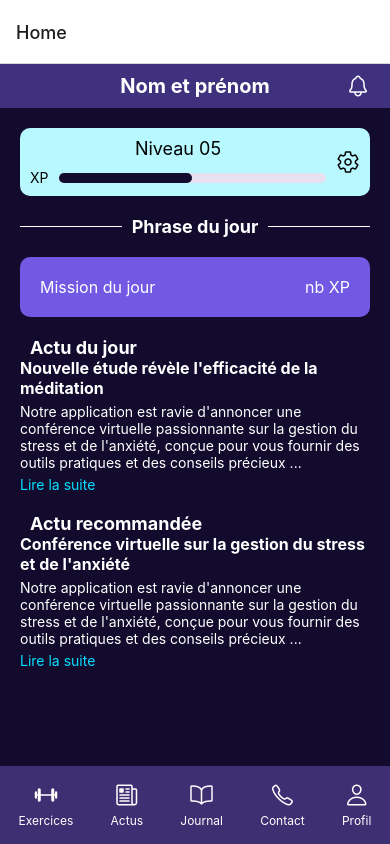
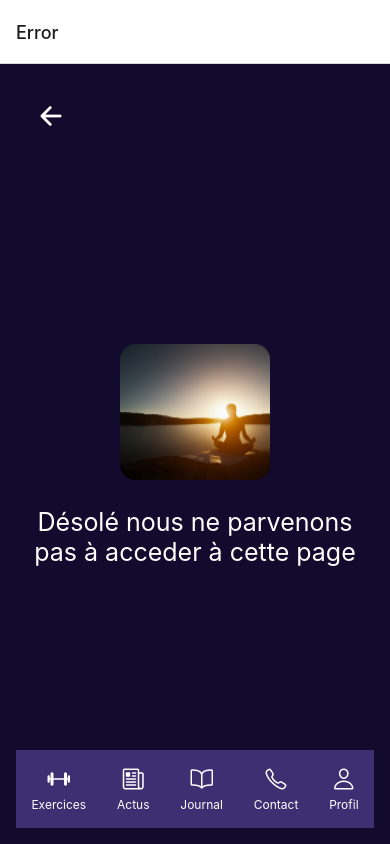
Before and after one commit to EstherMhV/HealfingApp, a React Native app: screen / in a window 390 px wide. Built offline with nearby package versions, Linux system fonts and the light colour scheme.

Commit message:
screen error

```diff
--- a/App.js
+++ b/App.js
@@ -3,6 +3,7 @@ import { NavigationContainer } from "@react-navigation/native";
 import { createStackNavigator } from "@react-navigation/stack";
 
 import Home from "./screens/homeScreen.jsx";
+import Error404 from "./screens/error404.jsx";
 import Login from "./screens/loginScreen.jsx";
 import Diary from "./screens/diaryScreen.jsx";
 import SignUp from "./screens/signUpScreen.jsx";
@@ -18,7 +19,7 @@ export default function App() {
   return (
     <View style={styles.container}>
       <NavigationContainer>
-        <Stack.Navigator initialRouteName="Home">
+        <Stack.Navigator initialRouteName="Error 404">
           <Stack.Screen
             name="SignUp"
             component={SignUp}
@@ -64,6 +65,11 @@ export default function App() {
             component={PersonalData}
             options={{ title: "Informations personnelles" }}
           />
+          <Stack.Screen
+            name="Error 404"
+            component={Error404}
+            options={{ title: "Error" }}
+          />
         </Stack.Navigator>
       </NavigationContainer>
     </View>
--- a/package.json
+++ b/package.json
@@ -11,7 +11,7 @@
     "@react-navigation/native": "^6.1.17",
     "@react-navigation/stack": "^6.3.29",
     "axios": "^1.6.8",
-    "expo": "^51.0.9",
+    "expo": "^51.0.10",
     "expo-status-bar": "^1.12.1",
     "nativewind": "^2.0.11",
     "react": "18.2.0",
--- /dev/null
+++ b/screens/error404.jsx
@@ -0,0 +1,55 @@
+import Menu from "../components/Menu.jsx";
+import { Ionicons } from "@expo/vector-icons";
+import { View, Text, StyleSheet, Image, TouchableOpacity } from "react-native";
+
+const Error404 = ({ navigation }) => {
+  return (
+    <View style={styles.container}>
+      <View style={styles.header}>
+        <TouchableOpacity onPress={() => navigation.navigate('Home')}>
+          <Ionicons name="arrow-back-outline" size={30} color="#fff" />
+        </TouchableOpacity>
+      </View>
+      <View style={styles.content}>
+        <Image source={require("../assets/error.png")} style={styles.image} />
+        <Text style={styles.errorMessage}>
+          Désolé nous ne parvenons pas à acceder à cette page
+        </Text>
+      </View>
+      <Menu />
+    </View>
+  );
+};
+
+const styles = StyleSheet.create({
+  container: {
+    flex: 1,
+    backgroundColor: "#120B2D",
+    padding: 16,
+    justifyContent: "space-between",
+  },
+  header: {
+    flexDirection: "row",
+    justifyContent: "flex-start",
+    alignItems: "center",
+    padding: 20,
+  },
+  content: {
+    flex: 1,
+    justifyContent: "center",
+    alignItems: "center",
+  },
+  image: {
+    width: 150,
+    height: 150,
+    resizeMode: "contain",
+  },
+  errorMessage: {
+    fontSize: 25,
+    color: "white",
+    textAlign: "center",
+    marginTop: 20,
+  },
+});
+
+export default Error404;
```
Also changed, not shown: assets/error.png (added), 1 other file (tests, documents, lock files or other folders).
